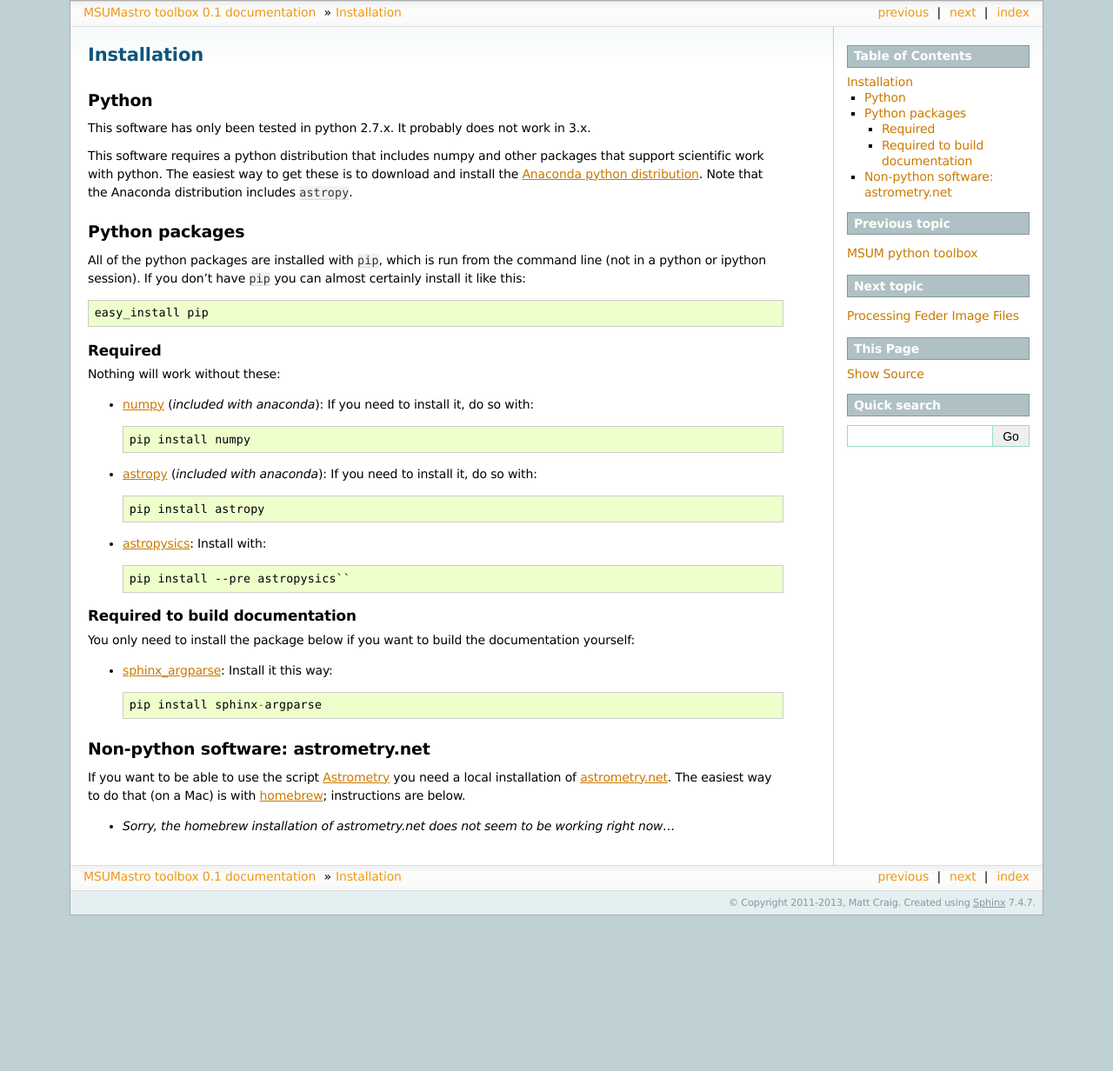
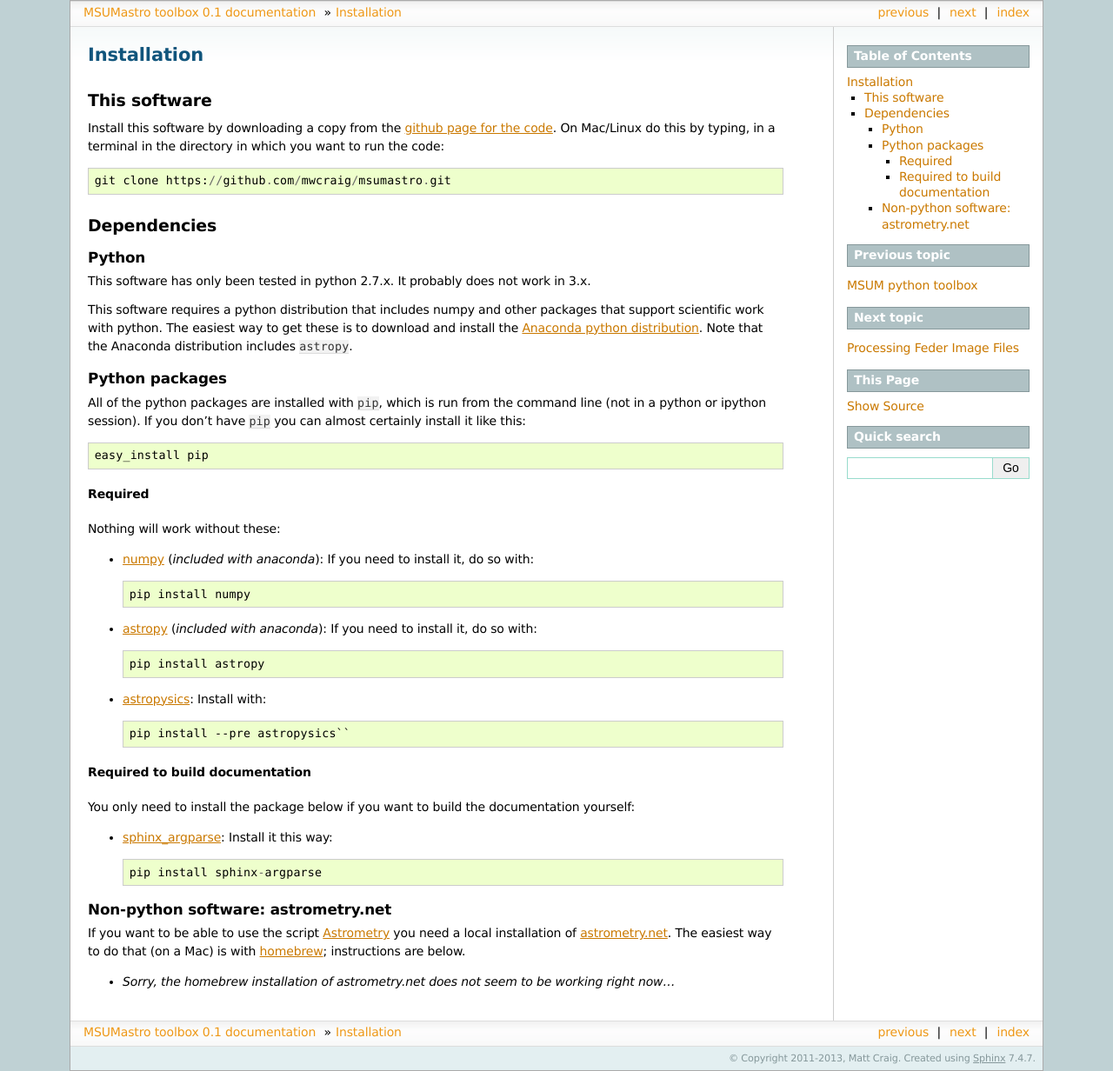
Before and after one commit to mwcraig/msumastro, a Sphinx documentation site: the page built from docs/installation.rst, in a window 1280 px wide. Shown: the whole page at 87% size. Built offline with Sphinx 7.4.7, drawn with Linux system fonts in a browser that asks for light colours; before the commit the page ends 1053 px from its top, so only the background shows below that.

Commit message:
Add instructions for installing this software

```diff
--- a/docs/installation.rst
+++ b/docs/installation.rst
@@ -1,5 +1,15 @@
 Installation
 =============
+
+This software
+*************
+
+Install this software by downloading a copy from the `github page for the code <https://github.com/mwcraig/msumastro>`_. On Mac/Linux do this by typing, in a terminal in the directory in which you want to run the code::
+
+    git clone https://github.com/mwcraig/msumastro.git
+
+Dependencies
+************
 
 Python
 ------
```
